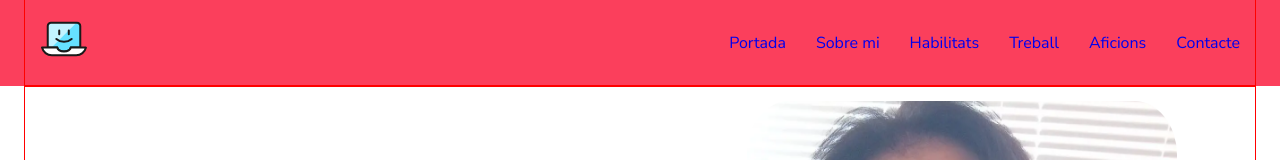
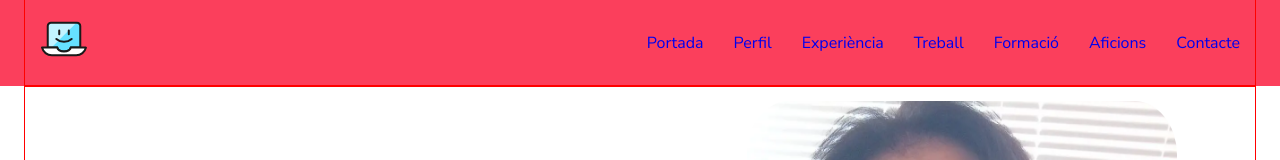
Before and after one commit to ElenaWebDev984/cv_carol, a React (Vite) app: page / in a window 1280 px wide. Shown: the top 160 px of the page. Built offline with nearby package versions, Linux system fonts and the light colour scheme.

Commit message:
added Formacio

```diff
--- a/src/components/menu/Menu.tsx
+++ b/src/components/menu/Menu.tsx
@@ -9,13 +9,16 @@ export const Menu = () => {
                     <a href="#">Portada</a>
                 </li>
                 <li>
-                    <a href="#">Sobre mi</a>
+                    <a href="#">Perfil</a>
                 </li>
                 <li>
-                    <a href="#">Habilitats</a>
+                    <a href="#">Experiència</a>
                 </li>
                 <li>
                     <a href="#">Treball</a>
+                </li>
+                <li>
+                    <a href="#">Formació</a>
                 </li>
                 <li>
                     <a href="#">Aficions</a>
```
